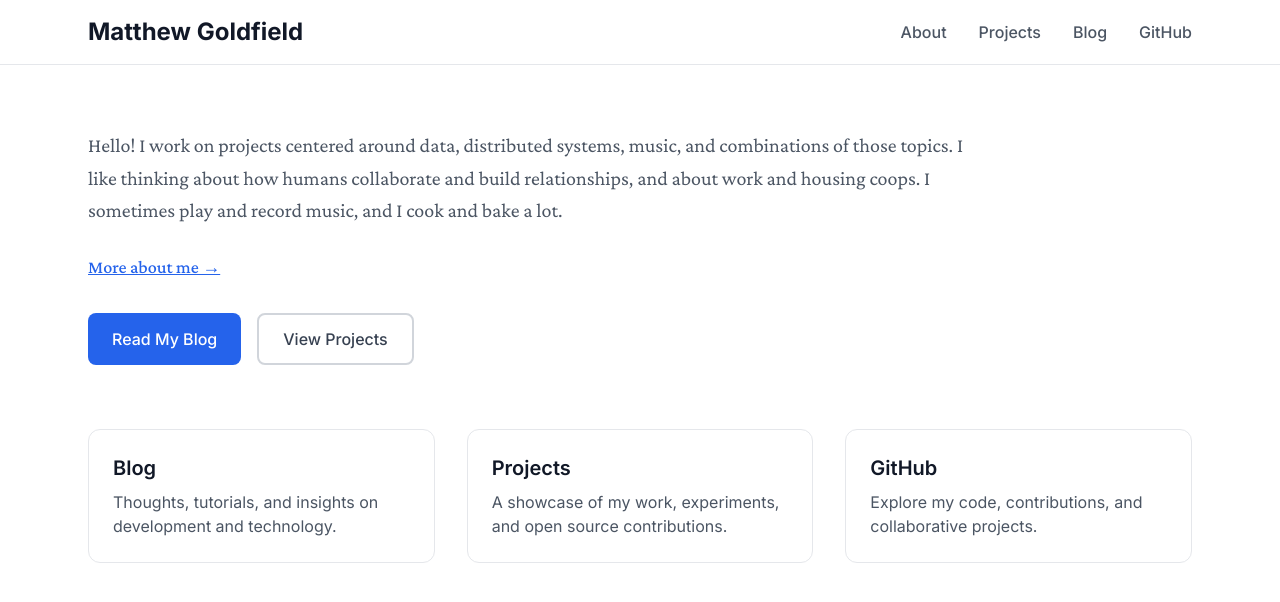
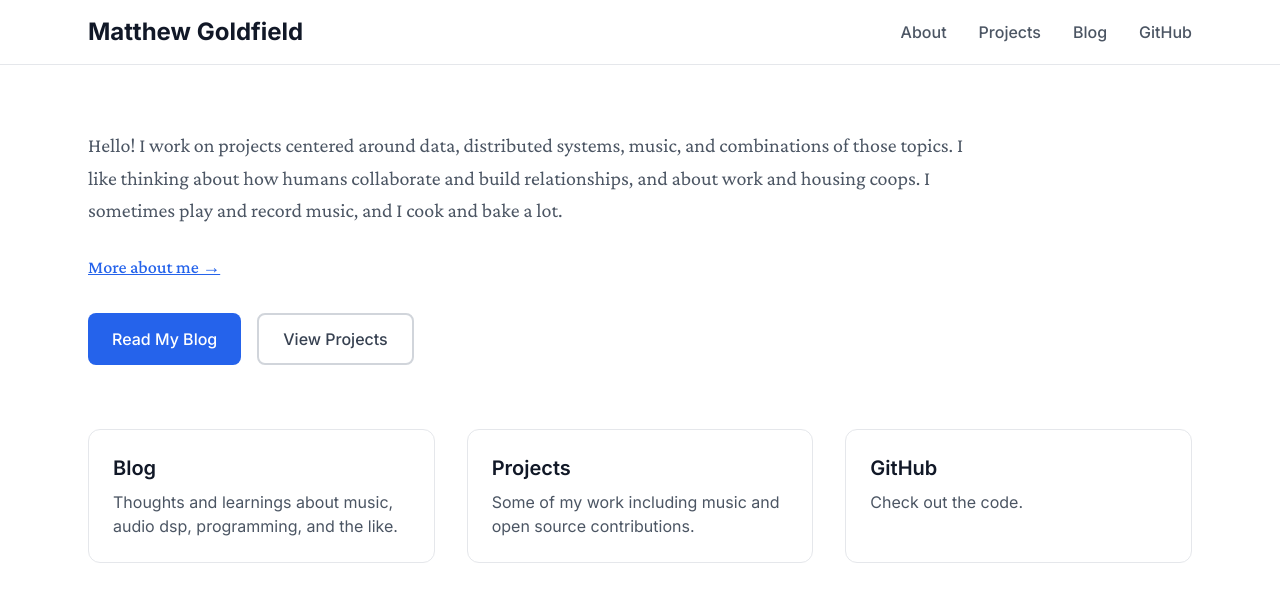
Before and after one commit to mgoldfield/personal-site, a Next.js app: page / in a window 1280 px wide. Shown: the top 602 px of the page. Built offline with nearby package versions, Linux system fonts and the light colour scheme.

Commit message:
update captions

```diff
--- a/src/app/page.tsx
+++ b/src/app/page.tsx
@@ -46,7 +46,7 @@ export default function Main() {
               Blog
             </h3>
             <p className="text-gray-600 dark:text-gray-400">
-              Thoughts, tutorials, and insights on development and technology.
+              Thoughts and learnings about music, audio dsp, programming, and the like.
             </p>
           </Link>
 
@@ -58,7 +58,7 @@ export default function Main() {
               Projects
             </h3>
             <p className="text-gray-600 dark:text-gray-400">
-              A showcase of my work, experiments, and open source contributions.
+              Some of my work including music and open source contributions.
             </p>
           </Link>
 
@@ -72,7 +72,7 @@ export default function Main() {
               GitHub
             </h3>
             <p className="text-gray-600 dark:text-gray-400">
-              Explore my code, contributions, and collaborative projects.
+              Check out the code.
             </p>
           </Link>
         </div>
```
